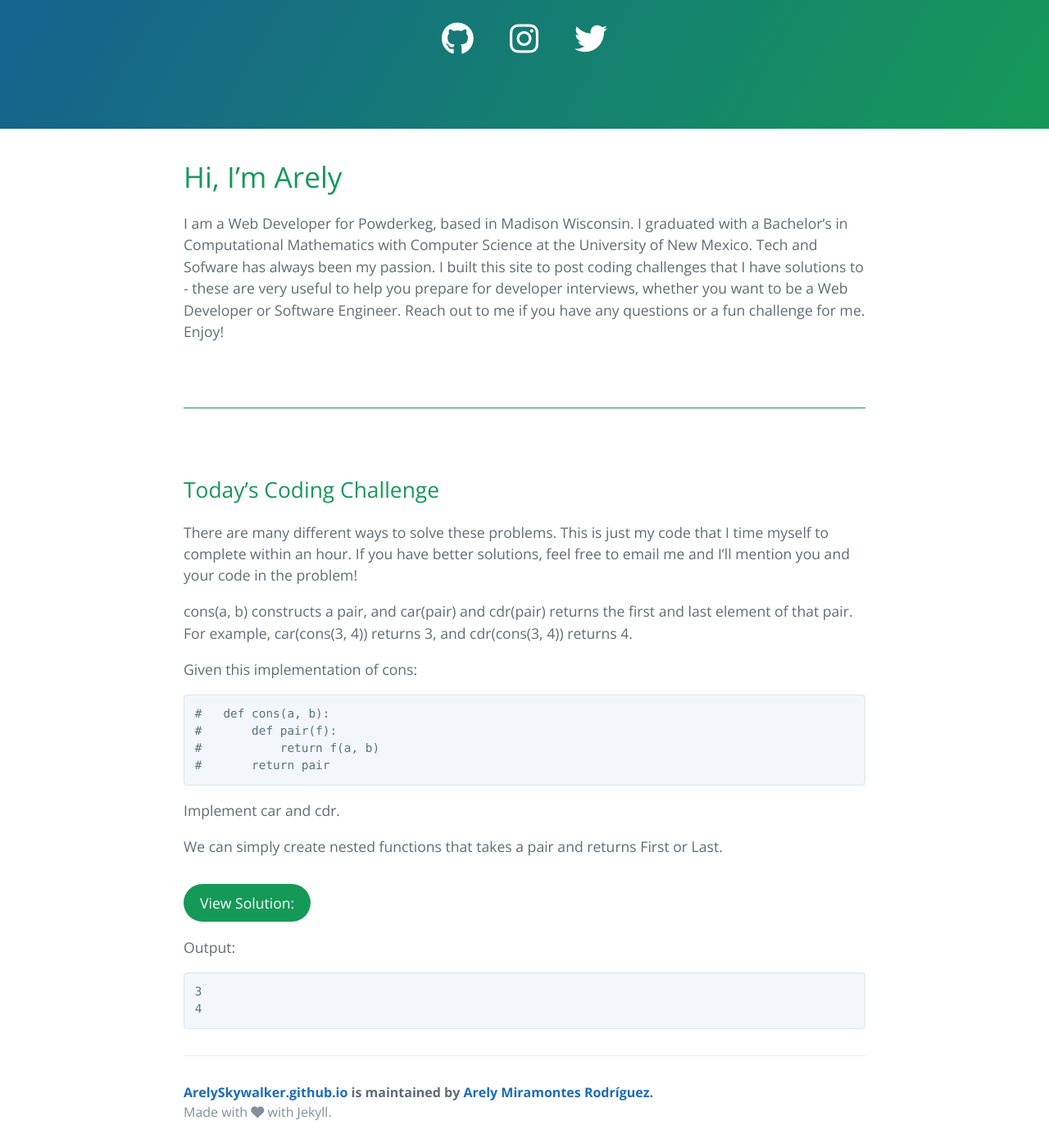
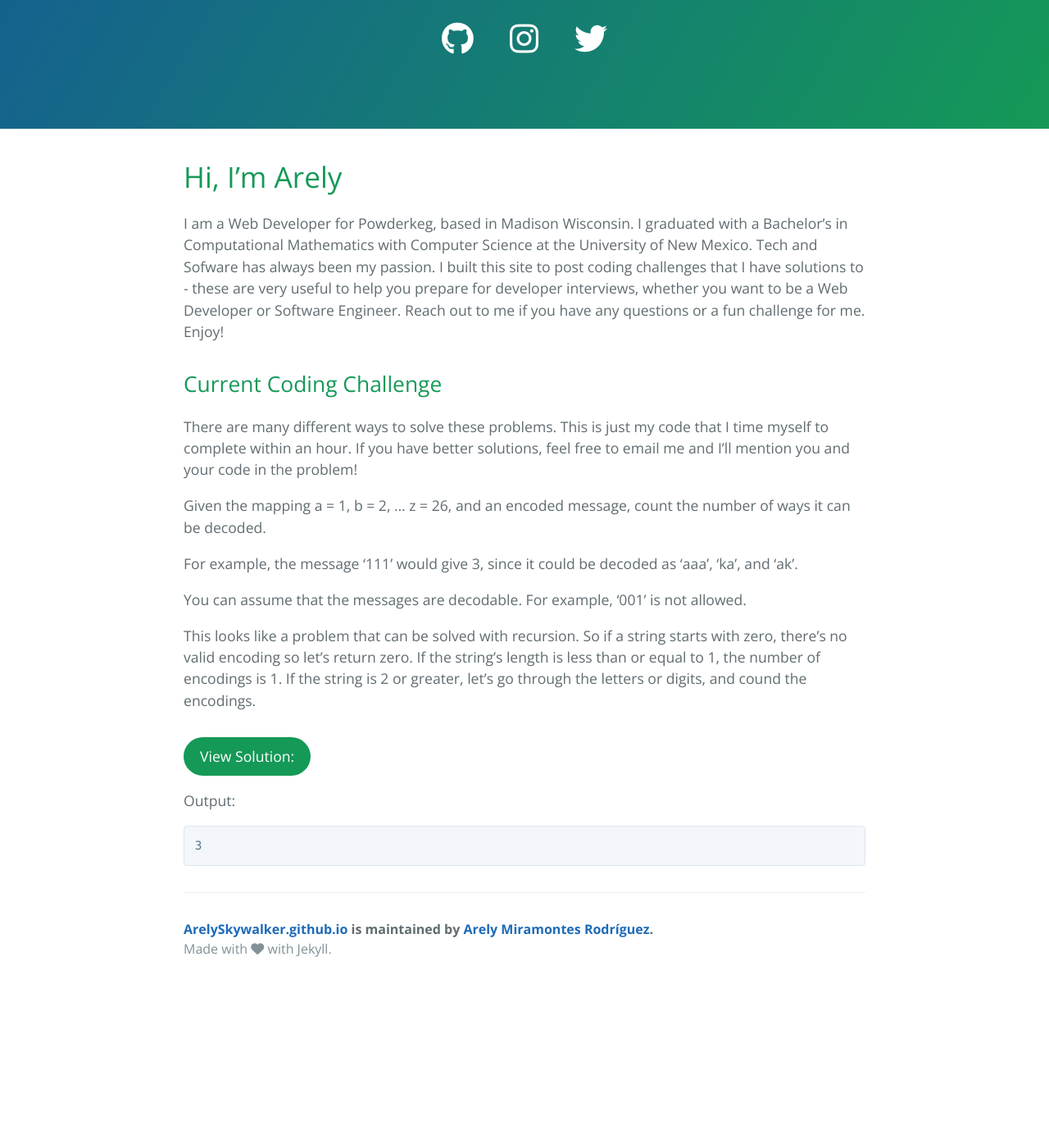
Before and after one commit to ArelySkywalker/ArelySkywalker.github.io_ARCHIVE, a Jekyll site: the page built from index.md, in a window 1280 px wide and 1400 px high, scrolled down 432 px. Shown: the whole window at 82% size. Built offline with Jekyll 4.4.1, drawn with Linux system fonts in a browser that asks for light colours; nearby versions of some CDN libraries; after the commit the page ends 1633 px from its top, so only the background shows below that.

Commit message:
Add Problem # 5

````diff
--- a/index.md
+++ b/index.md
@@ -9,50 +9,42 @@ I am a Web Developer for Powderkeg, based in Madison Wisconsin. I graduated with
 
 
 
-## Today's Coding Challenge
+## Current Coding Challenge
 
 There are many different ways to solve these problems. This is just my code that I time myself to complete within an hour. If you have better solutions, feel free to email me and I'll mention you and your code in the problem!
 
-cons(a, b) constructs a pair, and car(pair) and cdr(pair) returns the first and last element of that pair. For example, car(cons(3, 4)) returns 3, and cdr(cons(3, 4)) returns 4.
+Given the mapping a = 1, b = 2, ... z = 26, and an encoded message, count the number of ways it can be decoded.
 
-Given this implementation of cons:
+For example, the message '111' would give 3, since it could be decoded as 'aaa', 'ka', and 'ak'.
 
-```
-#   def cons(a, b):
-#       def pair(f):
-#           return f(a, b)
-#       return pair
-```
+You can assume that the messages are decodable. For example, '001' is not allowed.
 
-Implement car and cdr.
-
- We can simply create nested functions that takes a pair and returns First or Last.
+This looks like a problem that can be solved with recursion. So if a string starts with zero, there's no valid encoding so let's return zero. If the string's length is less than or equal to 1, the number of encodings is 1. If the string is 2 or greater, let's go through the letters or digits, and cound the encodings.
 
 #### View Solution:
 
 ```python
-def cons(a, b):
-    def pair(f):
-        return f(a, b)
-    return pair
+def numEncodings(s):
+    # This covers if the string starts with 0
+    if s.startswith('0'):
+        return 0
+    # This covers if the string is empty
+    elif len(s) <= 1:
+        return 1
 
-def car(pair):
-    def returnFirst(a,b):
-        return a
-    return pair(returnFirst)
+    total = 0
 
-def cdr(pair):
-    def returnLast(a,b):
-        return b
-    return pair(returnLast)
+    if int(s[:2]) <= 26:
+        total += numEncodings(s[2:])
 
+    total += numEncodings(s[1:])
+    return total
 
-print(car(cons(3,4)))
-print(cdr(cons(3,4)))
+n = '111'
+print(numEncodings(n))
 ```
 
 Output:
 ```
 3
-4
 ```
````
Also changed, not shown: code.md (+41 -0 lines).
